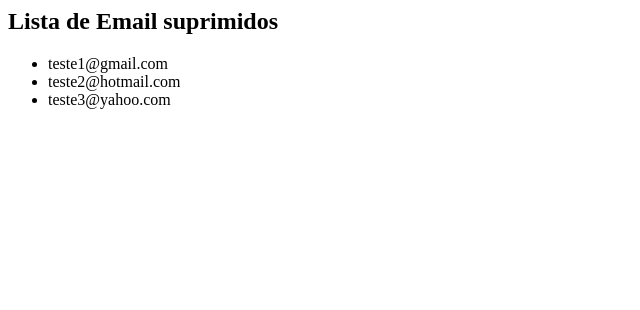
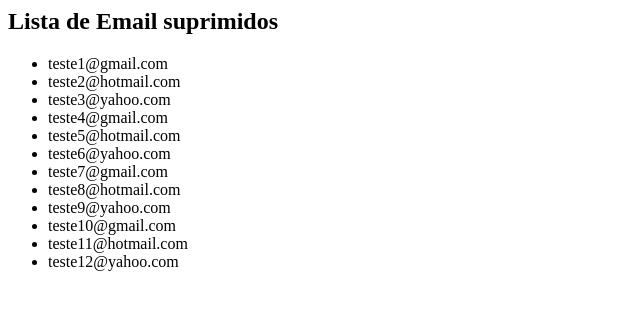
Before and after one commit to vinirodrigues/raspagem-emails, a plain HTML site: page index.html in a window 1280 px wide. Shown: the whole page, without its empty margins (0-640 px from the left). Drawn offline with Linux system fonts and the light colour scheme.

Commit message:
Update index.html

```diff
--- a/index.html
+++ b/index.html
@@ -5,6 +5,15 @@
 			<li>teste1@gmail.com</li>
 			<li>teste2@hotmail.com</li>
 			<li>teste3@yahoo.com</li>
+			<li>teste4@gmail.com</li>
+			<li>teste5@hotmail.com</li>
+			<li>teste6@yahoo.com</li>
+			<li>teste7@gmail.com</li>
+			<li>teste8@hotmail.com</li>
+			<li>teste9@yahoo.com</li>
+			<li>teste10@gmail.com</li>
+			<li>teste11@hotmail.com</li>
+			<li>teste12@yahoo.com</li>
 		</ul>
 	</body>
 </html>
```
